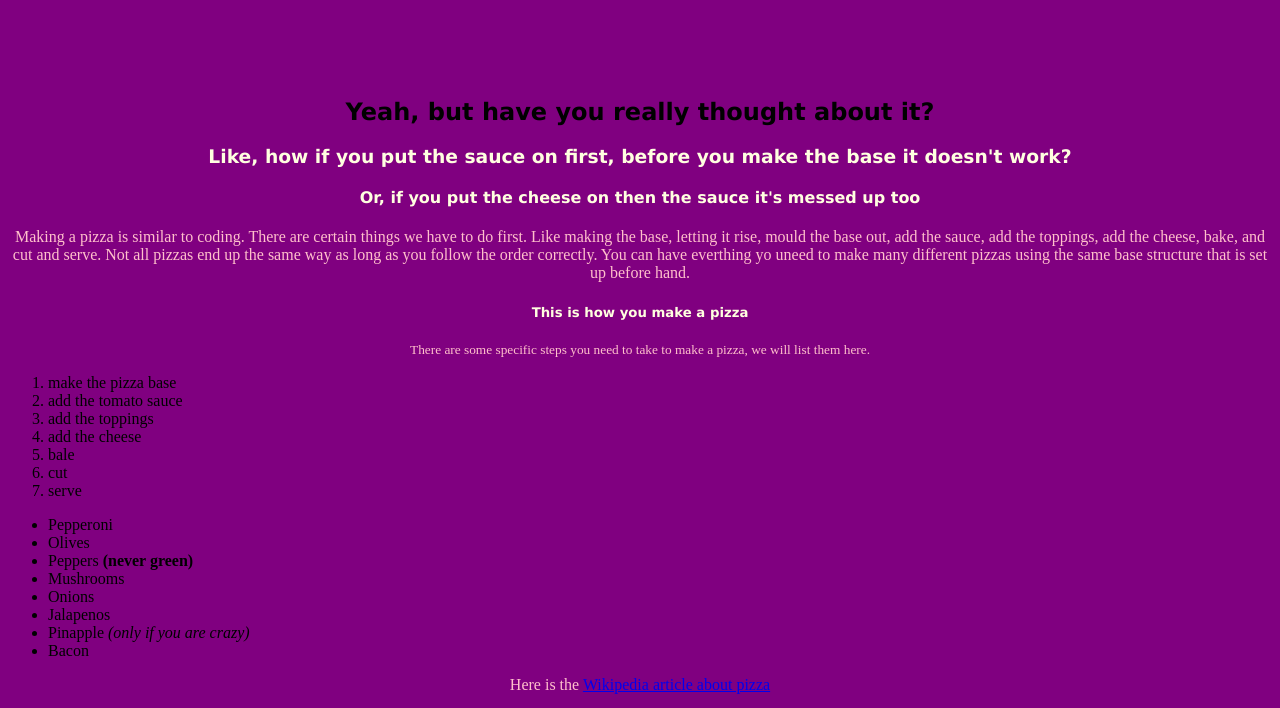
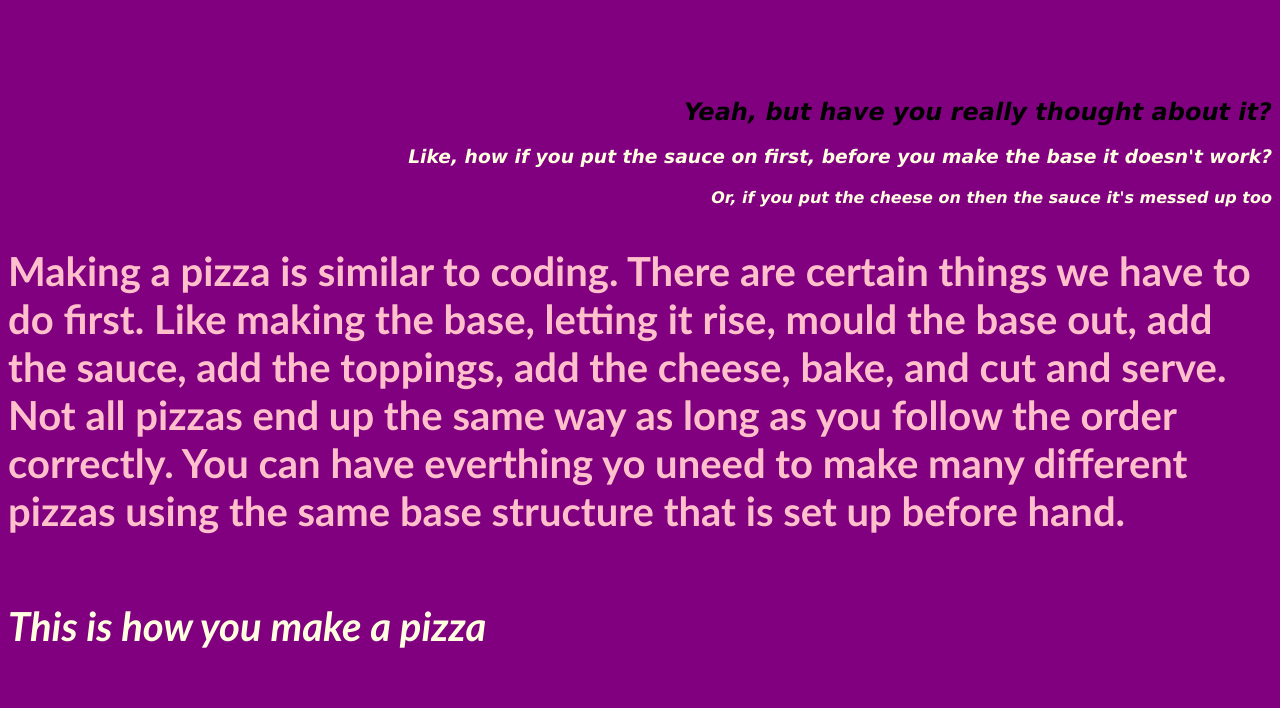
Before and after one commit to ErikTaylorUWE/GWDS-HTML-CSS, a plain HTML site: page index.html in a window 1280 px wide. Shown: the part 778-1486 px from the top of the page. Drawn offline with Linux system fonts and the light colour scheme.

Commit message:
class selector
class selector added

```diff
--- a/index.html
+++ b/index.html
@@ -14,9 +14,9 @@
     <h3>Like, how if you put the sauce on first, before you make the base it doesn't work?</h3>
     <h4>Or, if you put the cheese on then the sauce it's messed up too</h4>
 
-    <p>Making a pizza is similar to coding. There are certain things we have to do first. Like making the base, letting it rise, mould the base out, add the sauce, add the toppings, add the cheese, bake, and cut and serve. Not all pizzas end up the same way as long as you follow the order correctly. You can have everthing yo uneed to make many different pizzas using the same base structure that is set up before hand.</p>
+    <p class="special">Making a pizza is similar to coding. There are certain things we have to do first. Like making the base, letting it rise, mould the base out, add the sauce, add the toppings, add the cheese, bake, and cut and serve. Not all pizzas end up the same way as long as you follow the order correctly. You can have everthing yo uneed to make many different pizzas using the same base structure that is set up before hand.</p>
 
-    <h5>This is how you make a pizza</h5>
+    <h5 class="special">This is how you make a pizza</h5>
     <small><p>There are some specific steps you need to take to make a pizza, we will list them here.</p></small>
     <ol>
         <li>make the pizza base</li>
--- a/styles.css
+++ b/styles.css
@@ -3,15 +3,17 @@ body{
 }
 
 p {
-    font-family: monspace;
+    font-family: Verdana, Geneva, Tahoma, sans-serif;
     text-align: center;
     color: pink;
+
 }
 
 h1,h2,h3,h4,h5,h6 {
     font-family: Verdana, Geneva, Tahoma, sans-serif;
     color: lightyellow;
-    text-align: center;
+    font-style: italic;
+    text-align: right;
 }
 
 h1 {
@@ -24,3 +26,10 @@ h1 {
 h2 {
     color: black;
 }
+
+.special {
+    font-family: 'Gill Sans', 'Gill Sans MT', Calibri, 'Trebuchet MS', sans-serif;
+    font-weight: bold;
+    font-size: 40px;
+    text-align: left;
+}
```
